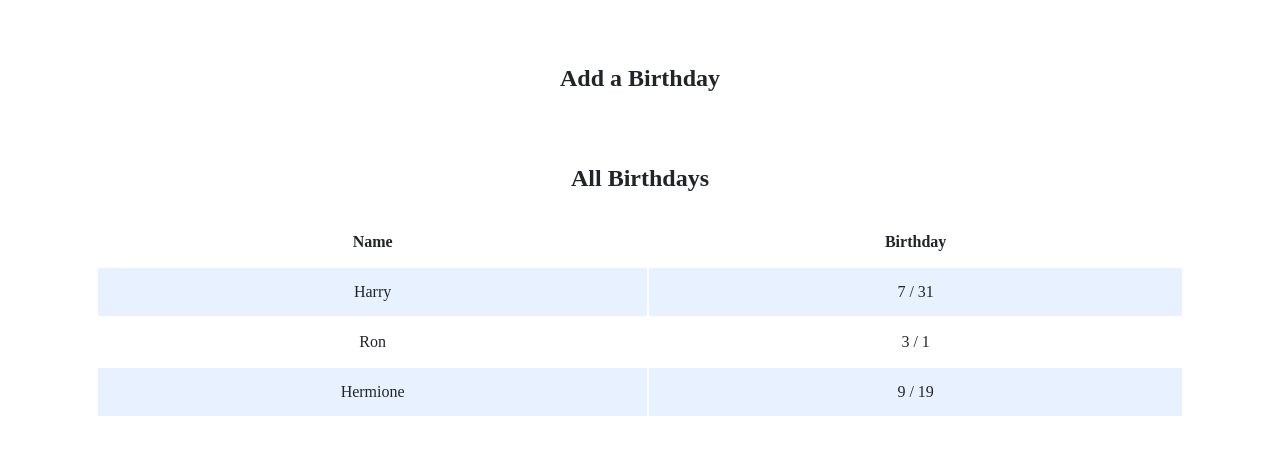
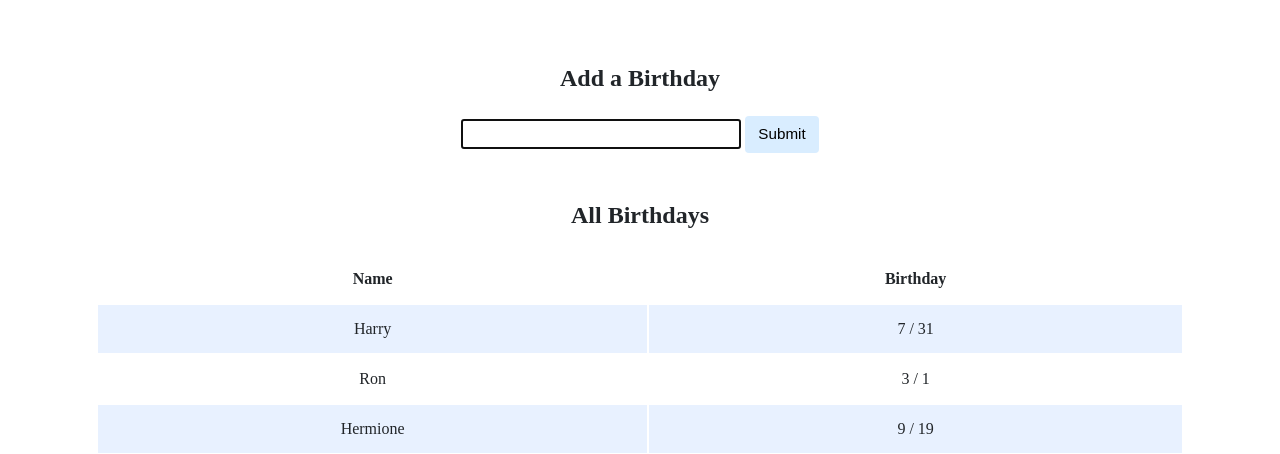
Before and after one commit to Bharat1298/CS50, a Flask app: page / in a window 1280 px wide. Shown: the part 200-654 px from the top of the page. Run offline with Flask 3, Linux system fonts and the light colour scheme; data comes from the database, SQL or seed files in the repository; some libraries are stand-ins or nearby versions.

Commit message:
Tue, Aug 8, 2023, 12:15 PM -04:00

```diff
--- a/birthdays/templates/index.html
+++ b/birthdays/templates/index.html
@@ -14,7 +14,10 @@
             <div class="section">
 
                 <h2>Add a Birthday</h2>
-                <!-- TODO: Create a form for users to submit a name, a month, and a day -->
+                <form>
+                    <input type = "text" autofocus>
+                    <button type = "submit">Submit</button>
+                </form>
             </div>
 
             <div class="section">
```
